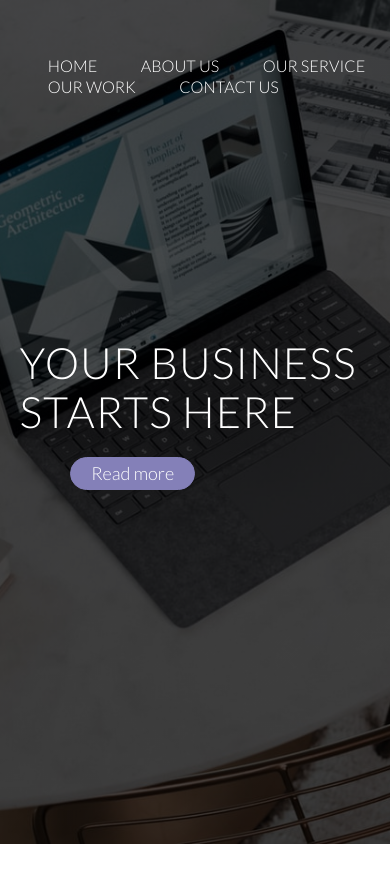
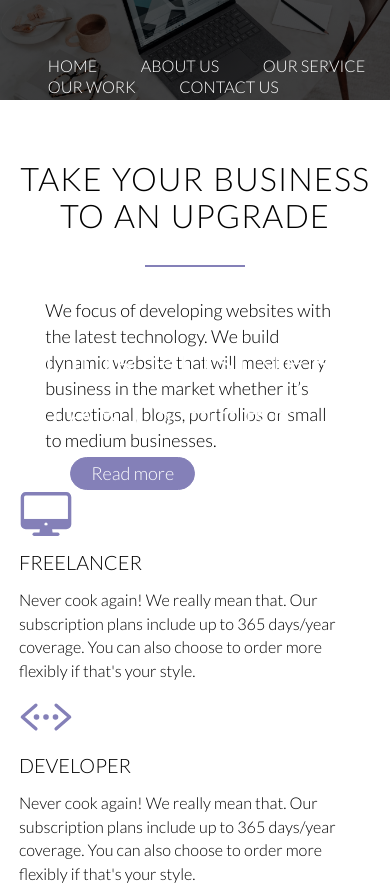
Before and after one commit to aalkazemi/amina_portfolio, a plain HTML site: page amina_portfolio/index.html in a window 390 px wide. Shown: the top 888 px of the page. Drawn offline with nearby package versions, Linux system fonts and the light colour scheme; files that its build step writes are made by us from their sources.

Commit message:
Update queries.css

```diff
--- a/amina_portfolio/resources/css/queries.css
+++ b/amina_portfolio/resources/css/queries.css
@@ -6,6 +6,13 @@
     }
 
     .row { padding: 0 2%; }
+
+    header {
+        background-image: linear-gradient(rgba(0, 0, 0, 0.7), rgba(0, 0, 0, 0.7)), url(img/computer3.jpg);
+        background-size: cover;
+        height: 100px;
+
+    }
 
 }
 
```
